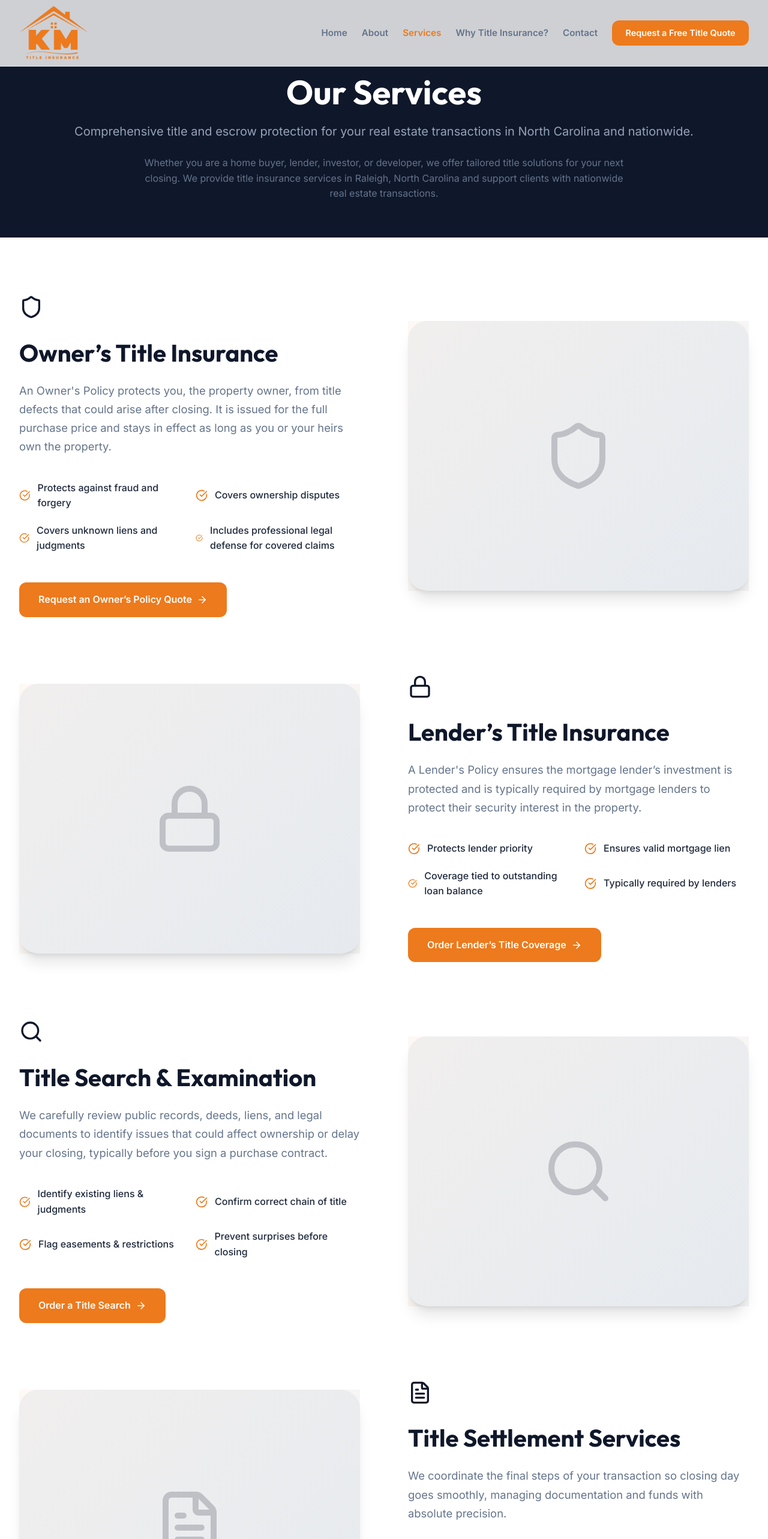
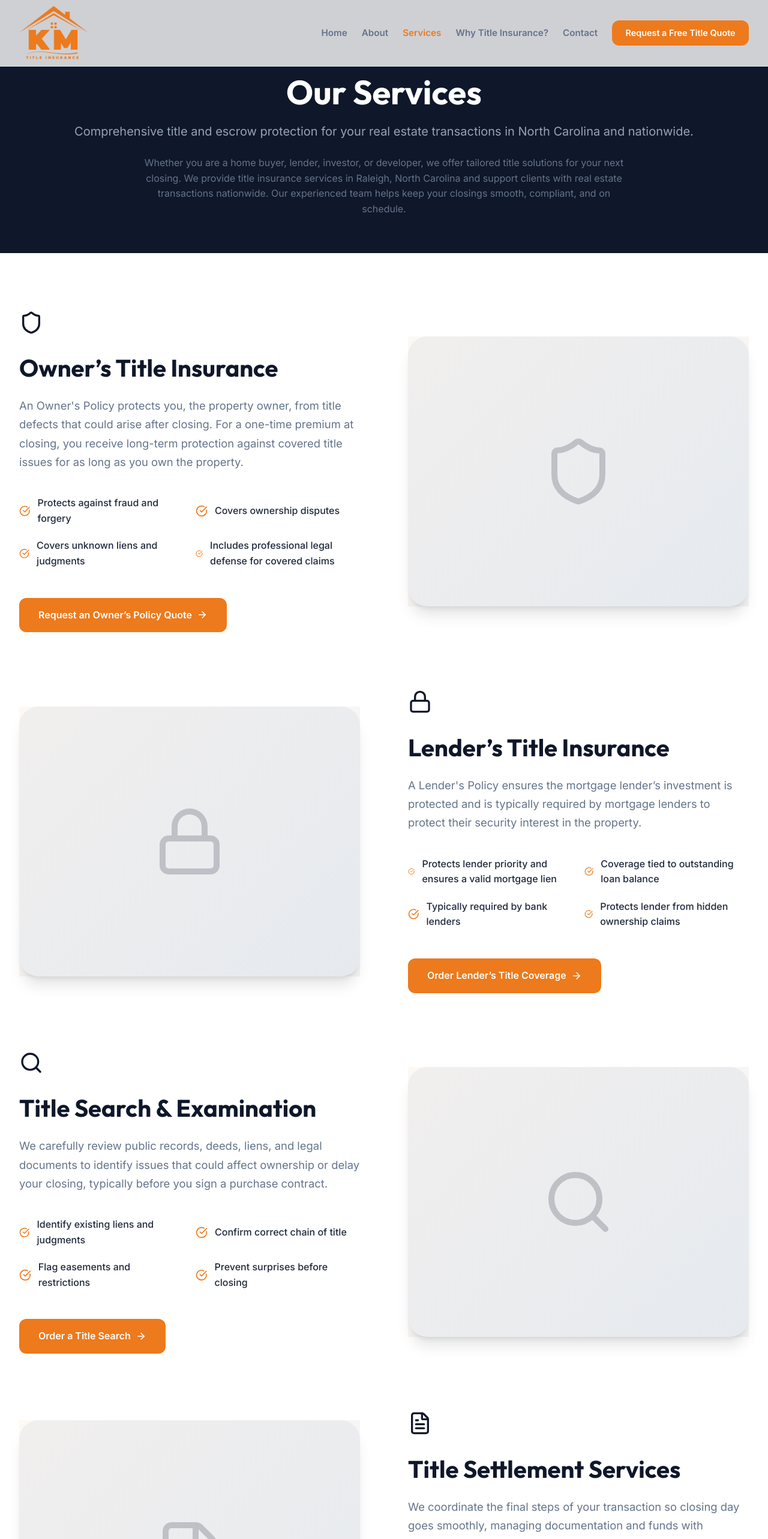
Before and after one commit to Kathir7623/Title-Insurance, a React (Vite) app: page /services in a window 1280 px wide. Shown: the top 2566 px of the page at 60% size. Built offline with nearby package versions, Linux system fonts and the light colour scheme.

Commit message:
UI: Finalized micro-refinements for the Services page. Tightened localized narratives, implemented buyer urgency hooks, optimized lender bullets, and expanded educational cross-linking. Corrected visual spacing in the FAQ section for improved readability and conversion.

```diff
--- a/src/pages/Services.jsx
+++ b/src/pages/Services.jsx
@@ -17,7 +17,7 @@ const Services = () => {
       icon: <Shield size={40} className="text-secondary" />,
       title: "Owner’s Title Insurance",
       cta: "Request an Owner’s Policy Quote",
-      desc: "An Owner's Policy protects you, the property owner, from title defects that could arise after closing. It is issued for the full purchase price and stays in effect as long as you or your heirs own the property.",
+      desc: "An Owner's Policy protects you, the property owner, from title defects that could arise after closing. For a one-time premium at closing, you receive long-term protection against covered title issues for as long as you own the property.",
       features: [
         "Protects against fraud and forgery",
         "Covers ownership disputes",
@@ -31,10 +31,10 @@ const Services = () => {
       cta: "Order Lender’s Title Coverage",
       desc: "A Lender's Policy ensures the mortgage lender’s investment is protected and is typically required by mortgage lenders to protect their security interest in the property.",
       features: [
-        "Protects lender priority",
-        "Ensures valid mortgage lien",
+        "Protects lender priority and ensures a valid mortgage lien",
         "Coverage tied to outstanding loan balance",
-        "Typically required by lenders"
+        "Typically required by bank lenders",
+        "Protects lender from hidden ownership claims"
       ]
     },
     {
@@ -43,9 +43,9 @@ const Services = () => {
       cta: "Order a Title Search",
       desc: "We carefully review public records, deeds, liens, and legal documents to identify issues that could affect ownership or delay your closing, typically before you sign a purchase contract.",
       features: [
-        "Identify existing liens & judgments",
+        "Identify existing liens and judgments",
         "Confirm correct chain of title",
-        "Flag easements & restrictions",
+        "Flag easements and restrictions",
         "Prevent surprises before closing"
       ]
     },
@@ -53,7 +53,7 @@ const Services = () => {
       icon: <FileText size={40} className="text-secondary" />,
       title: "Title Settlement Services",
       cta: "Request Settlement Support",
-      desc: "We coordinate the final steps of your transaction so closing day goes smoothly, managing documentation and funds with absolute precision.",
+      desc: "We coordinate the final steps of your transaction so closing day goes smoothly, managing documentation and funds with precision.",
       features: [
         "Prepare final title documents",
         "Coordinate with all deal parties",
@@ -89,7 +89,7 @@ const Services = () => {
             transition={{ delay: 0.3 }}
             style={{ color: '#64748b', fontSize: '1rem', maxWidth: '800px', margin: '0 auto' }}
           >
-            Whether you are a home buyer, lender, investor, or developer, we offer tailored title solutions for your next closing. We provide title insurance services in Raleigh, North Carolina and support clients with nationwide real estate transactions.
+            Whether you are a home buyer, lender, investor, or developer, we offer tailored title solutions for your next closing. We provide title insurance services in Raleigh, North Carolina and support clients with real estate transactions nationwide. Our experienced team helps keep your closings smooth, compliant, and on schedule.
           </motion.p>
         </div>
       </section>
@@ -186,7 +186,7 @@ const Services = () => {
                   { aspect: "Coverage amount", owner: "Purchase price of the property", lender: "Outstanding loan balance" },
                   { aspect: "Duration", owner: "As long as you or your heirs own the property", lender: "Until the loan is paid off or refinanced" },
                   { aspect: "Typical requirement", owner: "Optional but strongly recommended", lender: "Typically required by lenders" },
-                  { aspect: "Main purpose", owner: "Protects your ownership and equity from covered title problems", lender: "Protects lender’s security interest" }
+                  { aspect: "Main purpose", owner: "Protects your ownership and equity from covered title problems that existed before you bought the property", lender: "Protects lender’s security interest" }
                 ].map((row, idx) => (
                   <tr key={idx} style={{ borderBottom: '1px solid #E2E8F0' }}>
                     <td style={{ padding: '1.25rem', fontWeight: 700, background: '#F8FAFC', width: '200px' }}>{row.aspect}</td>
@@ -212,14 +212,14 @@ const Services = () => {
               <a href="tel:+14707065858" className="btn btn-primary" style={{ padding: '1rem 2.5rem', fontSize: '1.1rem' }}>
                 Call Us: (470) 706-5858
               </a>
-              <span className="desktop-only" style={{ width: '1px', height: '30px', background: '#E2E8F0' }}></span>
+              <span className="desktop-only" style={{ opacity: 0.5, fontSize: '1.5rem' }}>·</span>
               <Link to="/contact" className="btn btn-outline" style={{ padding: '1rem 2.5rem', fontSize: '1.1rem' }}>
                 Contact us Online
               </Link>
             </div>
             <div style={{ marginTop: '4rem', paddingTop: '2rem', borderTop: '1px solid #E2E8F0' }}>
               <p style={{ fontSize: '1.1rem', color: 'var(--muted)' }}>
-                To learn more about why title insurance matters, visit our <Link to="/why-title-insurance" style={{ color: 'var(--secondary)', fontWeight: 700 }}>Why Title Insurance?</Link> page.
+                To learn more about why title insurance matters and how it protects your property, visit our <Link to="/why-title-insurance" style={{ color: 'var(--secondary)', fontWeight: 700 }}>Why Title Insurance?</Link> page.
               </p>
             </div>
           </motion.div>
```
